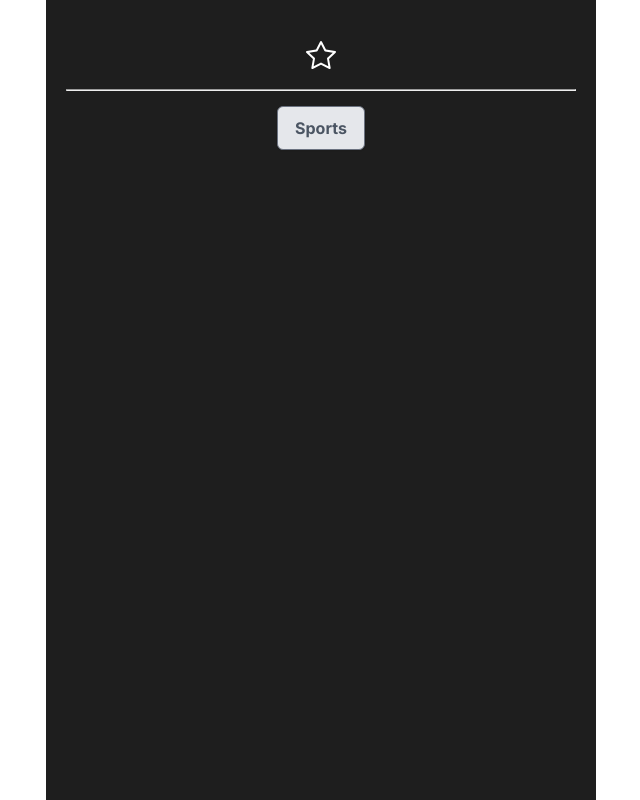
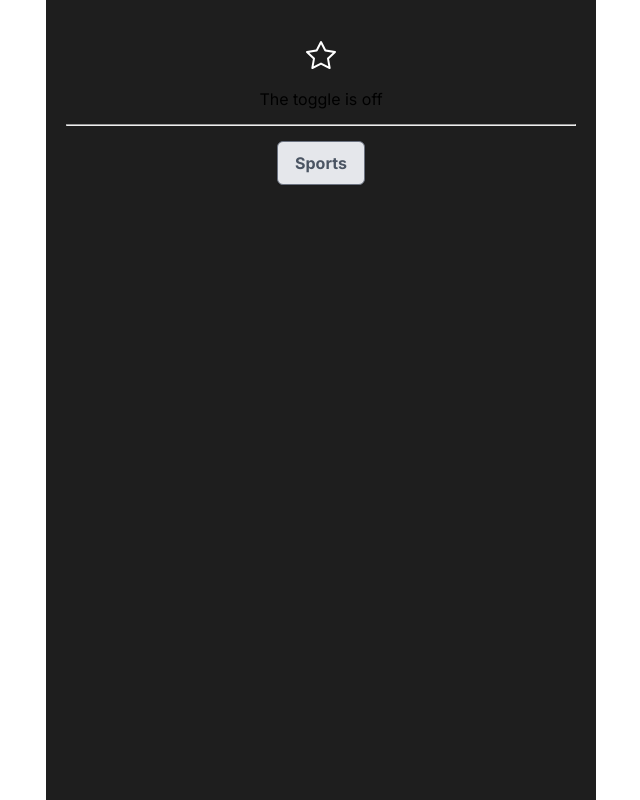
Before and after one commit to adex-badr18/scrimba-component-library, a React (Vite) app: page / in a window 1280 px wide. Shown: the whole page, without its empty margins (319-959 px from the left). Built offline with nearby package versions, Linux system fonts and the light colour scheme.

Commit message:
Create & render ToggleOff component

```diff
--- a/src/App.jsx
+++ b/src/App.jsx
@@ -15,6 +15,8 @@ function App() {
                 </Toggle.Button>
 
                 <Toggle.On>The toggle is on</Toggle.On>
+
+                <Toggle.Off>The toggle is off</Toggle.Off>
             </Toggle>
 
             <hr />
--- /dev/null
+++ b/src/components/Toggle/ToggleOff.jsx
@@ -0,0 +1,8 @@
+import { useContext } from "react";
+import { ToggleContext } from "./Toggle";
+
+export default function ToggleOff({children}) {
+    const {on} = useContext(ToggleContext);
+
+    return !on && children;
+}
--- a/src/components/Toggle/index.jsx
+++ b/src/components/Toggle/index.jsx
@@ -1,8 +1,10 @@
 import Toggle from "./Toggle";
 import ToggleButton from "./ToggleButton";
+import ToggleOff from "./ToggleOff";
 import ToggleOn from "./ToggleOn";
 
 Toggle.Button = ToggleButton;
 Toggle.On = ToggleOn;
+Toggle.Off = ToggleOff;
 
 export { Toggle };
```
